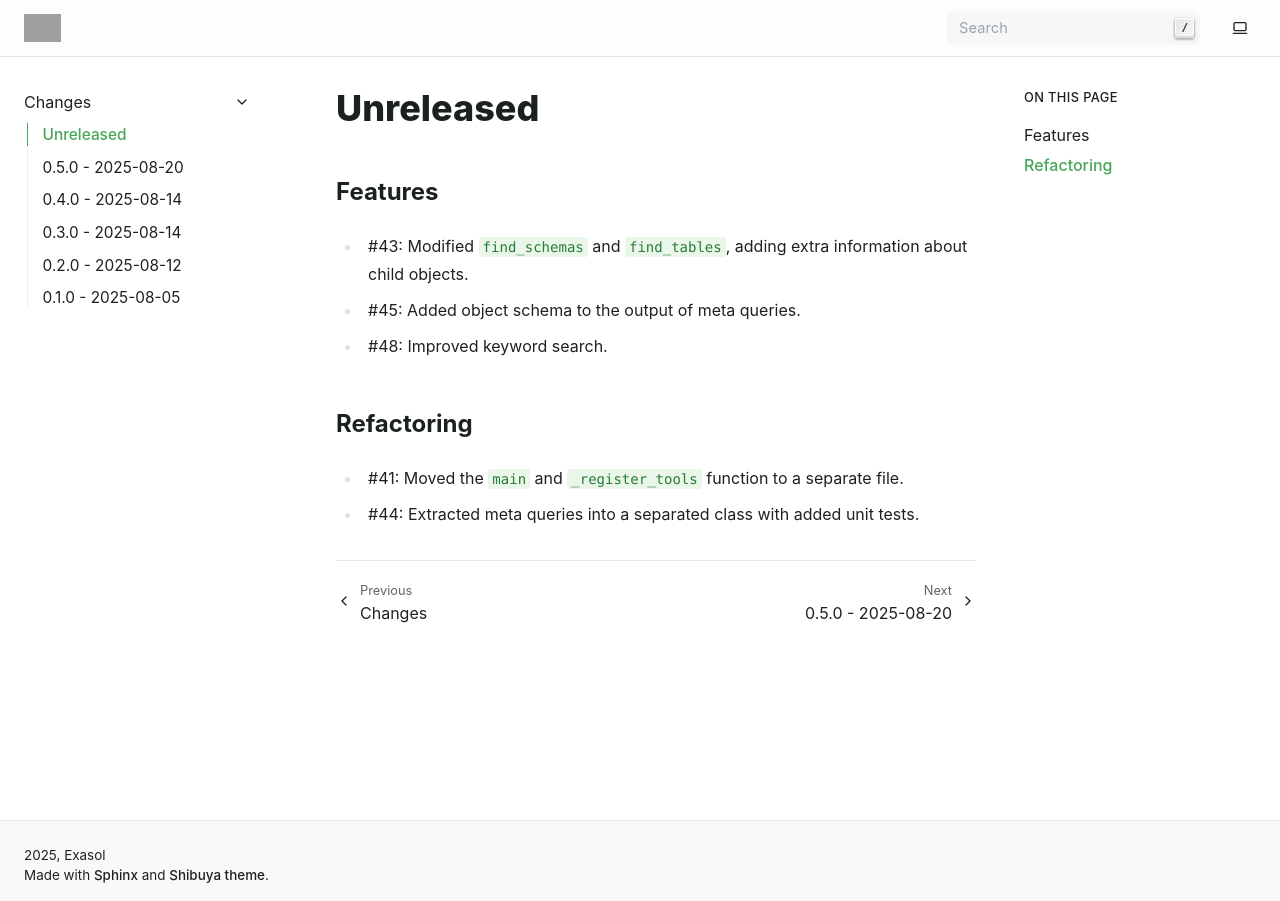
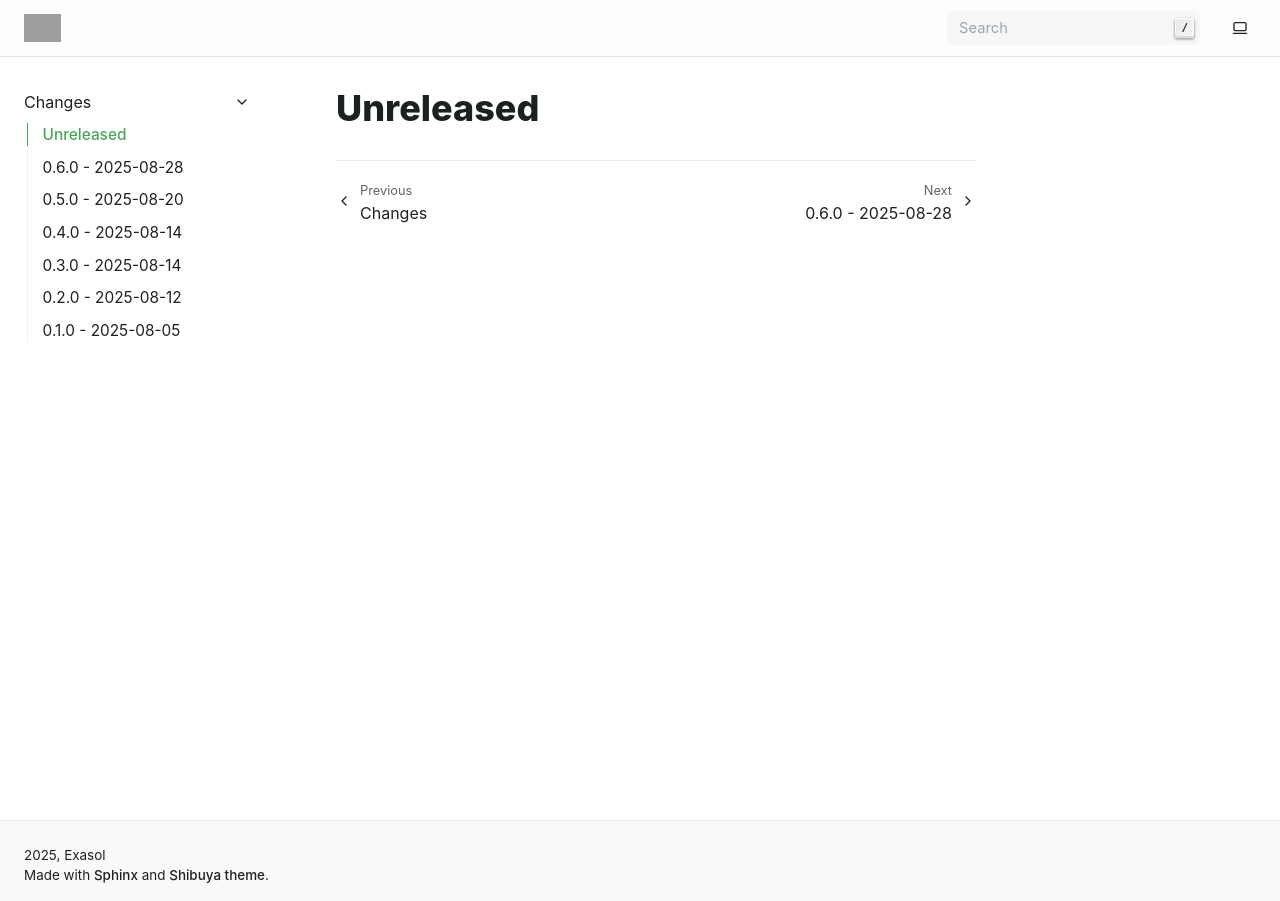
Before and after one commit to exasol/mcp-server, a Sphinx documentation site: the page built from doc/changes/unreleased.md, in a window 1280 px wide. Built offline with Sphinx 7.4.7, drawn with Linux system fonts in a browser that asks for light colours; pages that are not in the unit, such as notebooks, are missing from menus; grey boxes are pictures that could not be loaded.

Commit message:
Prepare release 0.6.0

```diff
--- a/doc/changes/unreleased.md
+++ b/doc/changes/unreleased.md
@@ -1,12 +1 @@
 # Unreleased
-
-## Features
-
-* #43: Modified `find_schemas` and `find_tables`, adding extra information about child objects.
-* #45: Added object schema to the output of meta queries.
-* #48: Improved keyword search.
-
-## Refactoring
-
-* #41: Moved the `main` and `_register_tools` function to a separate file.
-* #44: Extracted meta queries into a separated class with added unit tests.
--- a/pyproject.toml
+++ b/pyproject.toml
@@ -1,6 +1,6 @@
 [project]
 name = "exasol-mcp-server"
-version = "0.5.0"
+version = "0.6.0"
 requires-python = ">=3.10,<3.14"    # Currently excluding 3.14 due to spaCy restrictions
 description = "Exasol MCP Server"
 authors = [
```
Also changed, not shown: doc/changes/changelog.md (+2 -0 lines), doc/changes/changes_0.6.0.md (added, +23 -0 lines), exasol/ai/mcp/server/version.py (+6 -5 lines).
